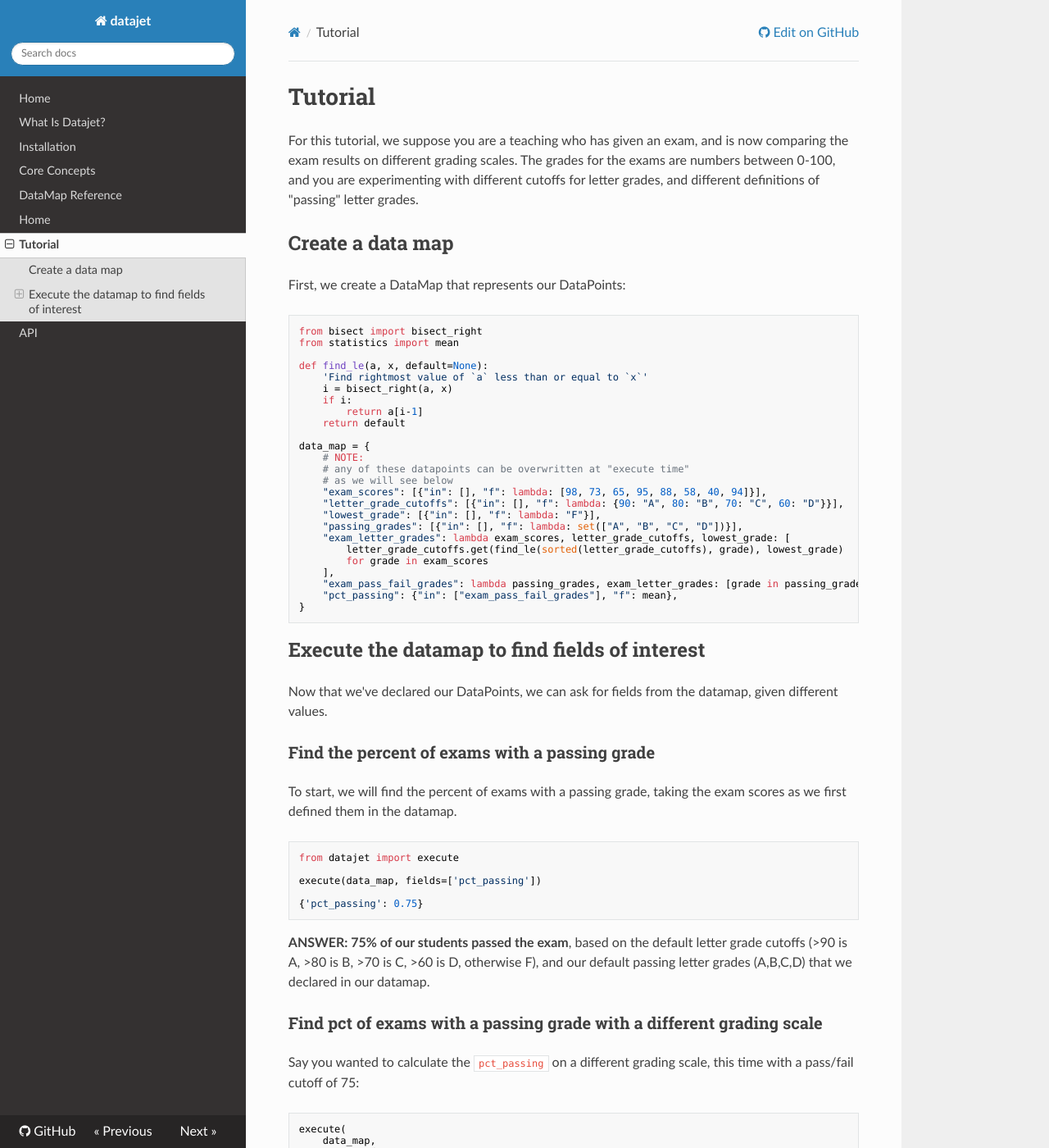
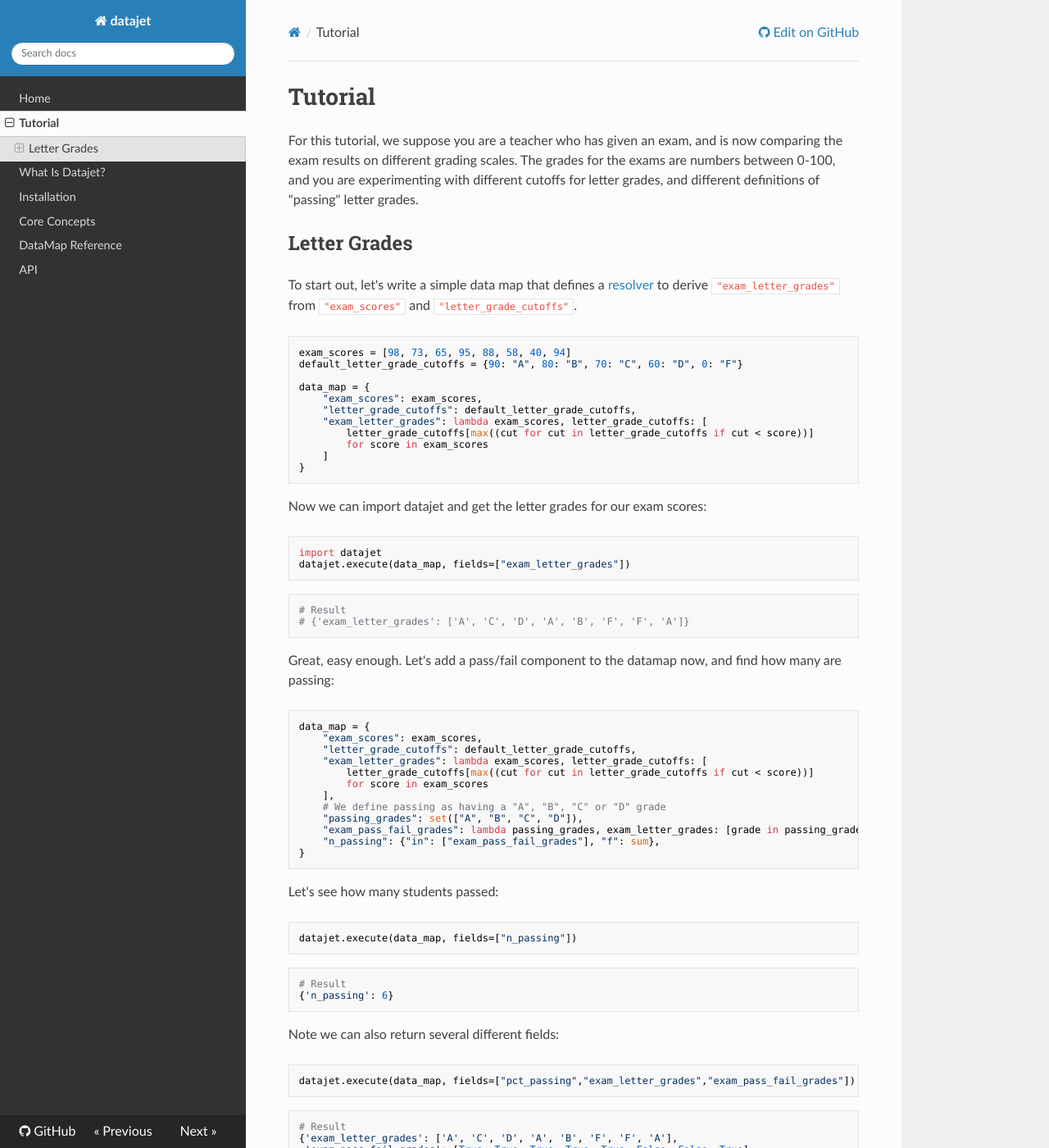
Before and after one commit to bmritz/datajet, an MkDocs documentation site: the page built from docs/tutorial.md, in a window 1280 px wide and 1400 px high. Shown: the whole window at 82% size. Built offline with MkDocs 1.6.1, drawn with Linux system fonts in a browser that asks for light colours; nearby versions of some CDN libraries; some of the changed text lies outside the part shown.

Commit message:
docs wip

````diff
--- a/docs/tutorial.md
+++ b/docs/tutorial.md
@@ -1,66 +1,87 @@
 # Tutorial
 
-For this tutorial, we suppose you are a teaching who has given an exam, and is now comparing the exam results on different grading scales. The grades for the exams are numbers between 0-100, and you are experimenting with different cutoffs for letter grades, and different definitions of "passing" letter grades.
+For this tutorial, we suppose you are a teacher who has given an exam, and is now comparing the exam results on different grading scales. The grades for the exams are numbers between 0-100, and you are experimenting with different cutoffs for letter grades, and different definitions of "passing" letter grades.
 
-## Create a data map
+## Letter Grades
+To start out, let's write a simple data map that defines a [resolver](./core-concepts.md#resolver) to derive `"exam_letter_grades"` from `"exam_scores"` and `"letter_grade_cutoffs"`.
 
-First, we create a DataMap that represents our DataPoints:
 ```python
-from bisect import bisect_right
-from statistics import mean
-
-def find_le(a, x, default=None):
-    'Find rightmost value of `a` less than or equal to `x`'
-    i = bisect_right(a, x)
-    if i:
-        return a[i-1]
-    return default
+exam_scores = [98, 73, 65, 95, 88, 58, 40, 94]
+default_letter_grade_cutoffs = {90: "A", 80: "B", 70: "C", 60: "D", 0: "F"}
 
 data_map = {
-    # NOTE:
-    # any of these datapoints can be overwritten at "execute time"
-    # as we will see below
-    "exam_scores": [{"in": [], "f": lambda: [98, 73, 65, 95, 88, 58, 40, 94]}],
-    "letter_grade_cutoffs": [{"in": [], "f": lambda: {90: "A", 80: "B", 70: "C", 60: "D"}}],
-    "lowest_grade": [{"in": [], "f": lambda: "F"}],
-    "passing_grades": [{"in": [], "f": lambda: set(["A", "B", "C", "D"])}],
-    "exam_letter_grades": lambda exam_scores, letter_grade_cutoffs, lowest_grade: [
-        letter_grade_cutoffs.get(find_le(sorted(letter_grade_cutoffs), grade), lowest_grade)
-        for grade in exam_scores
-    ],
-    "exam_pass_fail_grades": lambda passing_grades, exam_letter_grades: [grade in passing_grades for grade in exam_letter_grades],
-    "pct_passing": {"in": ["exam_pass_fail_grades"], "f": mean},
+    "exam_scores": exam_scores,
+    "letter_grade_cutoffs": default_letter_grade_cutoffs,
+    "exam_letter_grades": lambda exam_scores, letter_grade_cutoffs: [
+        letter_grade_cutoffs[max((cut for cut in letter_grade_cutoffs if cut < score))]
+        for score in exam_scores
+    ]
 }
 ```
 
-## Execute the datamap to find fields of interest
+Now we can import datajet and get the letter grades for our exam scores:
+```python
+import datajet
+datajet.execute(data_map, fields=["exam_letter_grades"])
+```
+```python
+# Result
+# {'exam_letter_grades': ['A', 'C', 'D', 'A', 'B', 'F', 'F', 'A']}
+```
 
-Now that we've declared our DataPoints, we can ask for fields from the datamap, given different values.
+Great, easy enough. Let's add a pass/fail component to the datamap now, and find how many are passing:
+```python
+data_map = {
+    "exam_scores": exam_scores,
+    "letter_grade_cutoffs": default_letter_grade_cutoffs,
+    "exam_letter_grades": lambda exam_scores, letter_grade_cutoffs: [
+        letter_grade_cutoffs[max((cut for cut in letter_grade_cutoffs if cut < score))]
+        for score in exam_scores
+    ],
+    # We define passing as having a "A", "B", "C" or "D" grade
+    "passing_grades": set(["A", "B", "C", "D"]),
+    "exam_pass_fail_grades": lambda passing_grades, exam_letter_grades: [grade in passing_grades for grade in exam_letter_grades],
+    "n_passing": {"in": ["exam_pass_fail_grades"], "f": sum},
+}
+```
+Let's see how many students passed:
+```python
+datajet.execute(data_map, fields=["n_passing"])
+```
+```python
+# Result
+{'n_passing': 6}
+```
 
-### Find the percent of exams with a passing grade
-To start, we will find the percent of exams with a passing grade, taking the exam scores as we first defined them in the datamap.
+Note we can also return several different fields:
 ```python
-from datajet import execute
+datajet.execute(data_map, fields=["pct_passing","exam_letter_grades","exam_pass_fail_grades"])
+```
+```python
+# Result
+{'exam_letter_grades': ['A', 'C', 'D', 'A', 'B', 'F', 'F', 'A'],
+ 'exam_pass_fail_grades': [True, True, True, True, True, False, False, True],
+ 'n_passing': 6}
+```
 
-execute(data_map, fields=['pct_passing'])
 
-{'pct_passing': 0.75}
-```
-**ANSWER: 75% of our students passed the exam**, based on the default letter grade cutoffs (>90 is A, >80 is B, >70 is C, >60 is D, otherwise F), and our default passing letter grades (A,B,C,D) that we declared in our datamap.
-
-### Find pct of exams with a passing grade with a different grading scale
-Say you wanted to calculate the `pct_passing` on a different grading scale, this time with a pass/fail cutoff of 75:
+### Overwrite DataMap at execute time
+Say you wanted to calculate the `n_passing` on a different grading scale, this time with a pass/fail cutoff of 75:
 ```python
 execute(
     data_map,
     context={
-        "letter_grade_cutoffs": {75: "Pass"},
+        "letter_grade_cutoffs": {75: "Pass", 0: "Fail"},
         "passing_grades": ["Pass"]
     },
-    fields=["pct_passing","exam_letter_grades","exam_pass_fail_grades"]
+    fields=["n_passing","exam_letter_grades","exam_pass_fail_grades"]
 )
-
-{'pct_passing': 0.5}
+```
+```python
+# Result
+{'exam_letter_grades': ['Pass', 'Fail', 'Fail', 'Pass', 'Pass', 'Fail', 'Fail', 'Pass'],
+ 'exam_pass_fail_grades': [True, False, False, True, True, False, False, True],
+ 'n_passing': 4}
 ```
 #### Explanation
 In this example, the `context` field _overrides_ the default values we declared in our original datamap for `"letter_grade_cutoffs"` and `"passing_grades"`. We set `"letter_grade_cutoffs"` to `{75: "Pass"}`, which, according to the logic we originally declared in DataPoint `"exam_letter_grades"`, means that any exam with a score >=75 will be given the "letter grade" of `"Pass"`, while others will receive the "letter grade" `"F"` (derived from the default value we declared for the DataPoint `"lowest_grade"`). We also tell datajet via the `context` parameter that we accept only `"Pass"` as a "passing grade."
@@ -70,19 +91,19 @@ You can see the logic a little better if you ask for a few more fields:
 execute(
     data_map,
     context={
-        "letter_grade_cutoffs": {75: "Pass"},
+        "letter_grade_cutoffs": {75: "Pass", 0: "Fail"},
         "passing_grades": ["Pass"]
     },
-    fields=["pct_passing","exam_letter_grades","exam_pass_fail_grades","exam_scores"]
+    fields=["n_passing","exam_letter_grades","exam_pass_fail_grades","exam_scores"]
 )
 
 {'exam_scores': [98, 73, 65, 95, 88, 58, 40, 94],
- 'exam_letter_grades': ['Pass', 'F', 'F', 'Pass', 'Pass', 'F', 'F', 'Pass'],
+ 'exam_letter_grades': ['Pass', 'Fail', 'Fail', 'Pass', 'Pass', 'Fail', 'Fail', 'Pass'],
  'exam_pass_fail_grades': [True, False, False, True, True, False, False, True],
- 'pct_passing': 0.5}
+ 'n_passing': 4}
 ```
 
-### Find pct of passing exams when you only have letter grades to start
+### Find number of passing exams when you only have letter grades to start
 
 Say, you _started_ with a set of letter grades, and wanted to know the pct passing, taking either As, Bs, or Cs as "passing".
 ```python
@@ -92,9 +113,9 @@ execute(
         "exam_letter_grades": ("A"*8)+("B"*18)+("C"*14)+("D"*13)+("F"*5),
         "passing_grades": "ABC"
     },
-    fields=['pct_passing']
+    fields=['n_passing']
 )
 
-{'pct_passing': 0.6896551724137931}
+{'n_passing': 40}
 ```
-In this case, datajet bypasses _calculating_ the `"exam_letter_grades"` from `"exam_scores"` because we gave it the letter grades as constants, and thus removed the dependency of `"exam_letter_grades"` on `"exam_scores"` that existed in our original DataMap declaration. DataJet takes the `"exam_letter_grades"` as-is from our `context`, and compares those grades with the `"passing_grades"` we also specified in the context, then uses the logic originally declared in the DataMap for `"exam_pass_fail_grades"` and `"pct_passing"` to tell us that just under 69% of the exams had passing grades.
+In this case, datajet bypasses _calculating_ the `"exam_letter_grades"` from `"exam_scores"` because we gave it the letter grades as constants, and thus removed the dependency of `"exam_letter_grades"` on `"exam_scores"` that existed in our original DataMap declaration. DataJet takes the `"exam_letter_grades"` as-is from our `context`, and compares those grades with the `"passing_grades"` we also specified in the context, then uses the logic originally declared in the DataMap for `"exam_pass_fail_grades"` and `"n_passing"` to tell us that 40 of the exams had passing grades.
--- a/mkdocs.yml
+++ b/mkdocs.yml
@@ -6,12 +6,12 @@ site_author: Brian Ritz
 
 nav:
   - Home: index.md
+  - Tutorial: tutorial.md
   - What Is Datajet?: what-is-datajet.md
   - Installation: installation.md
   - Core Concepts: core-concepts.md
   - DataMap Reference: datamap-reference.md
-  - Setup: index.md
-  - Tutorial: tutorial.md
+
   - API: api.md
 plugins:
   - search
````
Also changed, not shown: docs/datamap-reference.md (+4 -4 lines), docs/index.md (+17 -10 lines).
